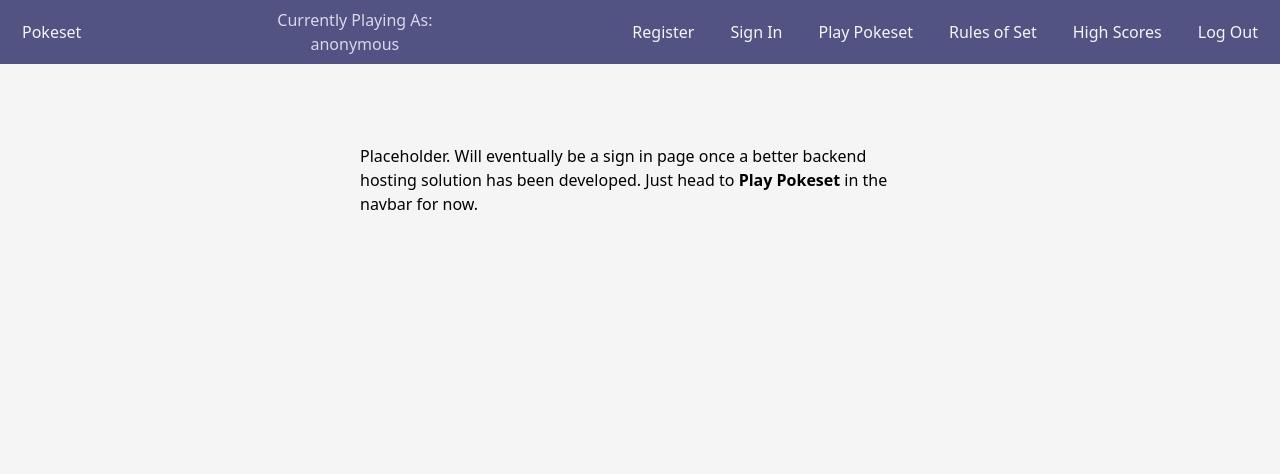
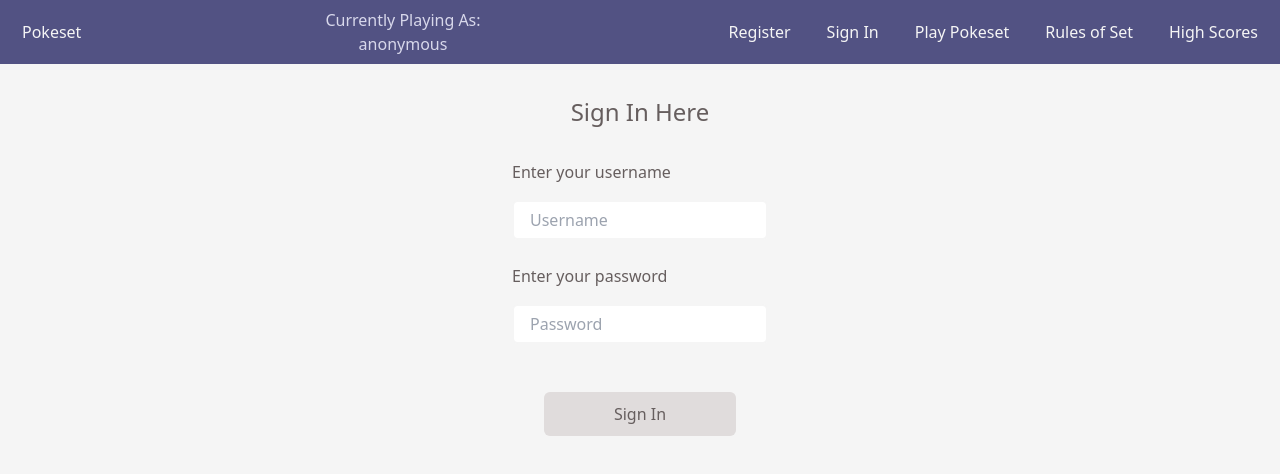
Before and after one commit to toddcmz/pokeSetReactFront, a React (Vite) app: page /signin in a window 1280 px wide. Shown: the top 474 px of the page. Built offline with nearby package versions, Linux system fonts and the light colour scheme.

Commit message:
registration and sign in more functional and reliable, hopefully fixed an issue with sqlalchemy in render

```diff
--- a/src/App.tsx
+++ b/src/App.tsx
@@ -6,6 +6,7 @@ import SignInPage from "./pages/SignInPage"
 import PlayGamePage from "./pages/PlayGamePage"
 import RulesPage from "./pages/RulesPage"
 import HighScoresPage from "./pages/HighScoresPage"
+import RegisterSuccessPage from "./pages/RegisterSuccessPage"
 
 
 function App() {
@@ -18,6 +19,7 @@ function App() {
           <Routes>
             <Route path='/' element = { <LandingPage /> } />
             <Route path='/register' element = { <RegisterPage /> } />
+            <Route path='/registerSuccessPage' element = { <RegisterSuccessPage /> } />
             <Route path='/signin' element = { <SignInPage /> } />
             <Route path='/play' element = { <PlayGamePage /> } />
             <Route path='/rules' element = { <RulesPage /> } />
--- a/src/components/Header.tsx
+++ b/src/components/Header.tsx
@@ -1,6 +1,7 @@
 import { NavLink } from 'react-router-dom'
 import { AuthContext } from '../contexts/AuthContext'
 import { useContext } from 'react'
+import Logout from './Logout'
 
 export default function Header(){
 
@@ -16,12 +17,16 @@ export default function Header(){
                 <h3>{user.username}</h3>
             </div>
             <div className="navButtonContainer flexMeRow">
+                {!user.loggedIn &&
+                    <>
                         <div className="navButton">
                             <NavLink to='/register'>Register</NavLink>
                         </div>
                         <div className="navButton">
                             <NavLink to='/signin'>Sign In</NavLink>
                         </div>
+                    </>
+                }
                 <div className="navButton">
                     <NavLink to='/play'>Play Pokeset</NavLink>
                 </div>
@@ -31,9 +36,11 @@ export default function Header(){
                 <div className="navButton">
                     <NavLink to='/highscores'>High Scores</NavLink>
                 </div>
-                <div className="navButton">
-                    <NavLink to='/logout'>Log Out</NavLink>
+                {user.loggedIn &&
+                    <div className="navButton logoutButton">
+                        <Logout />
                     </div>
+                }
             </div>
         </header>
     )
--- a/src/components/Logout.tsx
+++ b/src/components/Logout.tsx
@@ -1,7 +1,27 @@
+import { useNavigate } from "react-router-dom"
+import { AuthContext } from "../contexts/AuthContext"
+import { useContext } from 'react'
 
+export default function Logout() {
 
-export default function logout() {
+  const navigate = useNavigate()
+  const {user, setUser} = useContext(AuthContext)
+
+  function handleLogout(){
+    // reset auth context info
+    if(user){
+      setUser({
+        username:"anonymous",
+        token:"",
+        loggedIn: false
+      })
+      // reset cookie info
+      localStorage.clear()
+      navigate('/')
+    }
+  }
+
   return (
-    <div>logout</div>
+    <div onClick={handleLogout}>Logout</div>
   )
 }
--- a/src/components/RegisterForm.tsx
+++ b/src/components/RegisterForm.tsx
@@ -1,11 +1,8 @@
-import { useState, useContext, useEffect } from "react"
+import { useState } from "react"
 import { useNavigate } from "react-router-dom"
-import { AuthContext } from "../contexts/AuthContext"
-
 
 export default function RegisterForm(){
 
-  const {user, setUser} = useContext(AuthContext)
   const navigate = useNavigate()
   const base_api_url = import.meta.env.VITE_APP_BASE_API
 
@@ -20,13 +17,6 @@ export default function RegisterForm(){
   const[usernameError, setUsernameError] = useState('')
   const[emailError, setEmailError] = useState('')
   const[passwordError, setPasswordError] = useState('')
-
-  useEffect(()=>{
-    if(user.token){
-      localStorage.setItem('token', JSON.stringify(user.token))
-      localStorage.setItem('username', JSON.stringify(user.username))
-    }
-  },[user])
 
   async function handleRegisterForm(e:React.FormEvent<HTMLFormElement>){
     e.preventDefault()
@@ -57,28 +47,29 @@ export default function RegisterForm(){
         })
     })
 
+    const data = await res.json()
+
     if(res.ok){
-      const data = await res.json()
-      if(data[0].message === `${usernameField} registered`){
-        setUser({
-          username:usernameField,
-          token:data[0].token,
-          loggedIn:true
-        })
-        navigate('/')
-      }else if(data[0].message === "An account with this username already exists, try again."){
+        navigate('/registerSuccessPage')
+    }else{
+      if(data.error === "duplicateUser"){
         console.log('username error triggered')
         setUsernameError("This username is already taken.")
         setRegisterSubmitted(false)
         setUsernameField("")
         return
-      }else if(data[0].message === "An account with this email already exists, try again."){
+      }
+      if(data.error === "duplicateEmail"){
         setEmailError("An account with this email already exists.")
         setRegisterSubmitted(false)
         setEmailField("")
         return
       }
+      // this should only happen if the res is not ok, and neither of my two
+      // specifically handled errors happened
+      console.log("some other error occurred during registration")
     }
+
   }
 
   return (
@@ -144,7 +135,6 @@ export default function RegisterForm(){
       </label>
       <button
         className = "registerFormSubmitButton allAppButtons"
-        style={{width:'12rem'}}
         disabled = {registerSubmitted}
       >
         {!registerSubmitted && <p>Register</p> }
--- /dev/null
+++ b/src/components/SignInForm.tsx
@@ -0,0 +1,103 @@
+import { useState, useContext, useEffect } from "react"
+import { useNavigate } from "react-router-dom"
+import { AuthContext } from "../contexts/AuthContext"
+
+
+export default function SignInForm(){
+
+  const {user, setUser} = useContext(AuthContext)
+  const navigate = useNavigate()
+  const base_api_url = import.meta.env.VITE_APP_BASE_API
+
+  // form submission fields
+  const [usernameField, setUsernameField] = useState("")
+  const [passwordField, setPasswordField] = useState("")
+  const [signInClicked, setSignInClicked] = useState(false)
+
+  // form error fields
+  const[credentialsError, setCredentialsError] = useState('')
+
+  useEffect(()=>{
+    if(user.token){
+      localStorage.setItem('token', JSON.stringify(user.token))
+      localStorage.setItem('username', JSON.stringify(user.username))
+    }
+  },[user])
+
+  async function handleRegisterForm(e:React.FormEvent<HTMLFormElement>){
+    e.preventDefault()
+    setSignInClicked(true)
+
+    // reset error fields if needed
+    setCredentialsError('')
+
+    const res = await fetch(`${base_api_url}/verifyuser`,{
+      method:"POST",
+      headers:{
+        'Content-Type' : 'application/json'
+      },
+        body: JSON.stringify({
+          username: usernameField,
+          password: passwordField
+        })
+    })
+
+    const data = await res.json()
+
+    if(res.ok){
+      setUser({
+        username:usernameField,
+        token:data.userToken,
+        loggedIn:true
+      })
+      console.log("signed in ok", data)
+      navigate('/')
+    }else{
+      console.log('should be error', data)
+      setCredentialsError("Invalid credentials, try again.")
+      setSignInClicked(false)
+      return
+    }
+
+  }
+
+  return (
+    <form className="registerForm" onSubmit={handleRegisterForm}>
+      <h2 style={{textAlign:'center', margin:'2rem'}}>Sign In Here</h2>
+      <label><p>Enter your username</p>
+        <input
+          className = "signInFormField"
+          required
+          type="text"
+          placeholder="Username"
+          onChange={(e) => setUsernameField(e.target.value)}
+          value={usernameField}
+        />
+      </label>
+      <label><p>Enter your password</p>
+        <input
+          className = "signInFormField"
+          required
+          type="password"
+          placeholder="Password"
+          onChange={(e) => setPasswordField(e.target.value)}
+          value={passwordField}
+        />
+      </label>
+      <button
+        className = "signInFormSubmitButton allAppButtons"
+        style={{width:'12rem'}}
+        disabled = {signInClicked}
+      >
+        {!signInClicked && <p>Sign In</p> }
+        {signInClicked && <p>Signing In...</p>}
+      </button>
+      <div className="signInErrorContainer">
+        <i>
+          {credentialsError === "" && ""}
+          {credentialsError !== "" && credentialsError}
+        </i>
+      </div>
+    </form>
+  )
+}
--- a/src/index.css
+++ b/src/index.css
@@ -97,6 +97,10 @@ i{
     rounded-lg;
 }
 
+.logoutButton:hover{
+  cursor: pointer;
+}
+
 .flexMeRow{
   display: flex;
   flex-direction: row;
@@ -108,8 +112,9 @@ i{
   flex-direction: column;
 }
 
-/* Registration Form */
-.registerForm{
+/* Registration and Sign in Forms */
+
+.registerForm, .signInForm{
   display: flex;
   flex-direction: column;
   justify-content: space-between;
@@ -117,7 +122,7 @@ i{
   width: fit-content;
 }
 
-.registerFormField{
+.registerFormField, .signInFormField{
   width: 16rem;
   height: 2.5rem;
   margin-top: 1rem;
@@ -129,7 +134,11 @@ i{
     border-neutral1;
 }
 
-.registerFormField:focus{
+.signInFormField{
+  margin-bottom: 1.5rem;
+}
+
+.registerFormField:focus, .signInFormField:focus{
   @apply
     outline-none
     border-solid
@@ -137,11 +146,14 @@ i{
     border-neutral5;
 }
 
-.registerFormSubmitButton{
+.registerFormSubmitButton, .signInFormSubmitButton{
 margin: 1.5rem auto;
+width: 12rem;
 }
 
-.inputErrorContainer{
+
+
+.inputErrorContainer, .signInErrorContainer{
   height: 1.5rem;
   width: fit-content;
   margin: 0 auto;
--- /dev/null
+++ b/src/pages/RegisterSuccessPage.tsx
@@ -0,0 +1,19 @@
+import { useNavigate } from "react-router-dom"
+import { useEffect } from 'react'
+
+export default function RegisterSuccessPage() {
+
+  const navigate = useNavigate()
+
+  // this guarnatees the page will load, first, before the redirect
+  useEffect(() => {
+    // built in javascript - do somethign after x milliseconds
+    setTimeout(()=>{
+      navigate('/signIn')
+    }, 3000)
+  },[])
+
+  return (
+    <div style={{width:'20rem', margin:'auto'}}>Registration successful. Sending you to sign in ...</div>
+  )
+}
--- a/src/pages/SignInPage.tsx
+++ b/src/pages/SignInPage.tsx
@@ -1,11 +1,8 @@
-
+import SignInForm from "../components/SignInForm"
 
 
 export default function SignInPage() {
   return (
-    <div style={{width: '35rem', margin:'auto', paddingTop:'5rem'}}>Placeholder. Will eventually be a sign in page once a better
-      backend hosting solution has been developed. Just head to
-      <strong> Play Pokeset</strong> in the navbar for now.
-    </div>
+    <SignInForm />
   )
 }
```
Lines whose indentation alone changed are shown as unchanged.
